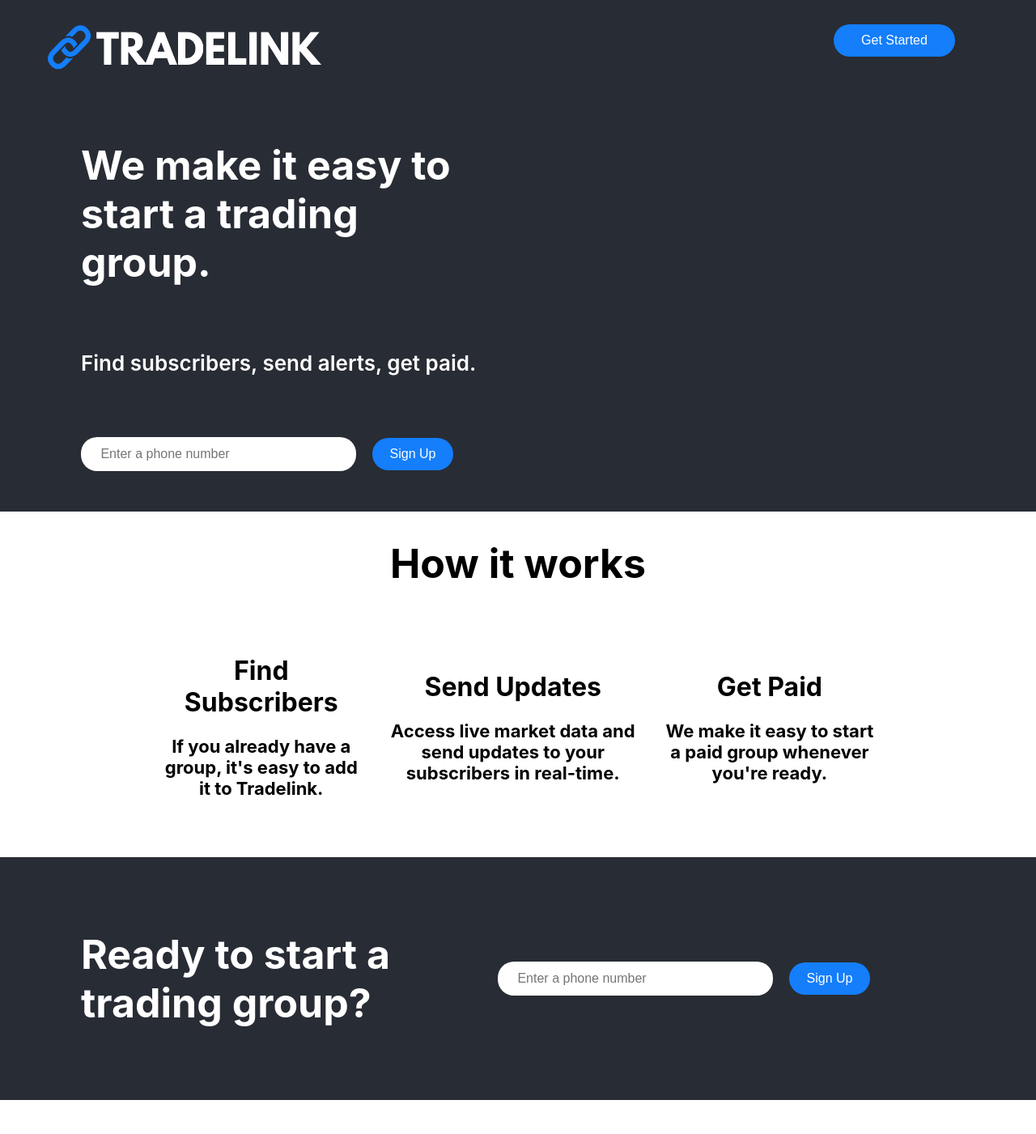
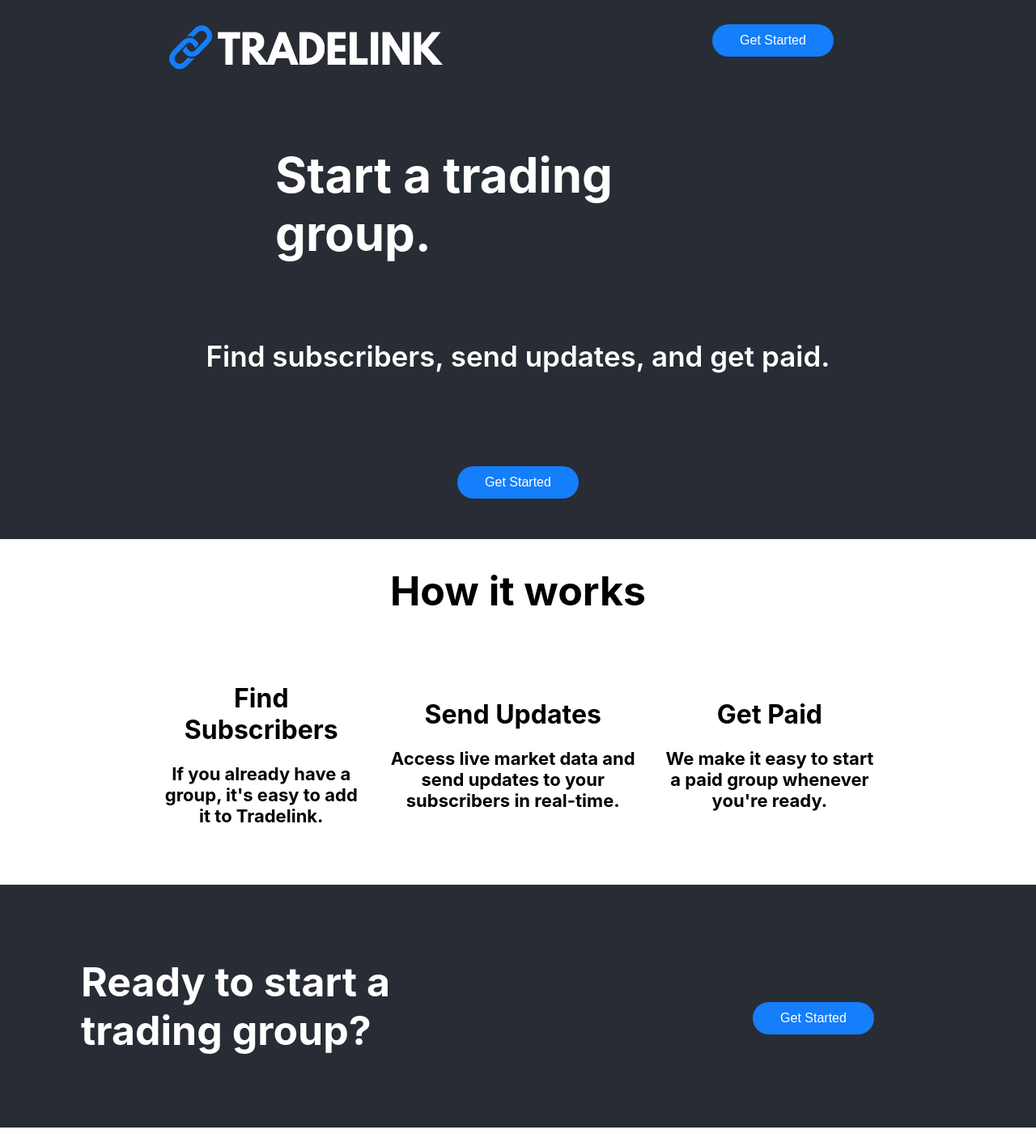
Before and after one commit to therobertc/tradelink-web, a React (Create React App) app: page / in a window 1280 px wide. Shown: the top 1401 px of the page at 81% size. Built offline with nearby package versions, Linux system fonts and the light colour scheme.

Commit message:
style updates

```diff
--- a/src/components/Header/Header.module.css
+++ b/src/components/Header/Header.module.css
@@ -15,13 +15,15 @@
 
 .Header h1 {
   padding-top: 20px;
-  font-size: 50px;
+  font-size: 60px;
   padding-bottom: 20px;
-  max-width: 500px;
+  max-width: 600px;
 }
 
 .Header p {
   padding-bottom: 50px;
+  font-size: 35px;
+
 }
 
 @media (max-width: 860px) {
@@ -38,24 +40,28 @@
 
 @media (max-width: 640px) {
   .Header h1 {
-    font-size: 40px;
+    font-size: 35px;
     padding-top: 15px;
     padding-bottom: 15px;
   }
 
   .Header p {
     padding-bottom: 30px;
+    font-size: 30px;
   }
 }
 
 @media (max-width: 480px) {
   .Header {
+    /*text-align: center;*/
     text-align: center;
   }
 
   .Header h1 {
     max-width: 100%;
+    /*text-align: center;*/
     text-align: center;
+
     padding-bottom: 10px;
   }
 
--- a/src/components/Header/index.js
+++ b/src/components/Header/index.js
@@ -1,12 +1,39 @@
 import React from "react";
 import classes from "./Header.module.css";
-import NameForm from "components/NameForm";
+//import NameForm from "components/NameForm";
+
+const updateLocation = path => window.location.pathname !== path && window.location.assign(path);
+
+const getStarted = () => updateLocation("/get-started");
 
 const Header = () => (
   <header className={classes.Header}>
-    <h1>We make it easy to start a trading group.</h1>
-    <p>Find subscribers, send alerts, get paid.</p>
-    <NameForm />
+    <h1 style={{ alignSelf: 'center'}} >Start a trading group.</h1>
+    <p style={{ alignSelf: 'center'}}>Find subscribers, send updates, and get paid.</p>
+
+    <div style={{ alignSelf: 'center'}}>
+    <button style={{
+      height: 40,
+      width: 150,
+      fontWeight: 500,
+      border: 0,
+      borderRadius: 20,
+      fontSize: 16,
+      color: '#fff',
+      backgroundColor: '#147efb',
+      background: '#147efb',
+      //marginRight: 50,
+      marginTop: 30,
+      textAlign: 'center',
+      alignItems: 'center',
+      justifyContent: 'center'
+    }} type="submit" onClick={getStarted}>
+      Get Started
+      </button>
+      </div>
+
+
+    {/*<NameForm />*/}
     {/* <a
       className="App-link"
       href="https://testflight.apple.com/join/ny1w9mFa"
--- a/src/components/Nav/Nav.module.css
+++ b/src/components/Nav/Nav.module.css
@@ -3,6 +3,8 @@
   padding: 0 50px;
   display: flex;
   justify-content: space-between;
+  padding-right: 200px;
+  padding-left: 200px
 }
 
 .Nav img {
--- a/src/components/Reminder/index.js
+++ b/src/components/Reminder/index.js
@@ -1,11 +1,35 @@
 import React from "react";
 import classes from "./Reminder.module.css";
-import NameForm from "components/NameForm";
+//import NameForm from "components/NameForm";
+
+const updateLocation = path => window.location.pathname !== path && window.location.assign(path);
+
+const getStarted = () => updateLocation("/get-started");
 
 const Reminder = ({ text }) => (
   <div className={classes.Reminder}>
     <h1>{text}</h1>
-    <NameForm />
+    <div style={{ alignSelf: 'center'}}>
+    <button style={{
+      height: 40,
+      width: 150,
+      fontWeight: 500,
+      border: 0,
+      borderRadius: 20,
+      fontSize: 16,
+      color: '#fff',
+      backgroundColor: '#147efb',
+      background: '#147efb',
+      //marginRight: 50,
+      marginTop: 30,
+      textAlign: 'center',
+      alignItems: 'center',
+      justifyContent: 'center'
+    }} type="submit" onClick={getStarted}>
+      Get Started
+      </button>
+      </div>
+
   </div>
 );
 
--- a/src/components/Sections/About.js
+++ b/src/components/Sections/About.js
@@ -24,8 +24,7 @@ const About = () => (
       <h1 className={classes.SectionItem}>
         Global Markets
         <p>
-          The global financial market is a collaborative environment. We believe market updates
-          should be shared with the world.
+           We want to help connect the world through trading groups so that everyone can stay updated on global markets.
         </p>
       </h1>
     </div>
--- a/src/routes/Home/index.js
+++ b/src/routes/Home/index.js
@@ -18,8 +18,8 @@ const Home = () => (
     <Nav />
     {/*<Cards />*/}
 
-    <div style={{ height: 800, justifyContent: 'center', display: 'flex', flexDirection: 'column', alignContent: 'right' }}>
-      <div style={{ backgroundColor: '#282c34', height: 600, borderRadius: 50, alignSelf: 'center' }}>
+    <div style={{ height: 800, justifyContent: 'center', display: 'flex', flexDirection: 'column' }}>
+      <div style={{ backgroundColor: '#282c34', height: 600, borderRadius: 50, alignSelf: 'center' /*alignSelf: 'flex-end', marginRight: 200*/ }}>
 
         <div style={{ margin: 50 }}>
 
@@ -98,7 +98,7 @@ const Home = () => (
 
           <form style={{ textAlign: 'center', color: '#fff' }}>
             <input style={{
-              textAlign: 'left', color: '#fff',
+              textAlign: 'left',
               border: 0,
               borderRadius: 20,
               height: 40,
@@ -107,7 +107,7 @@ const Home = () => (
               paddingRight: 20,
               paddingLeft: 20
             }}
-              placeholder=" $5.00"
+              placeholder=" $7.00"
               type="text"
 
             />
```
